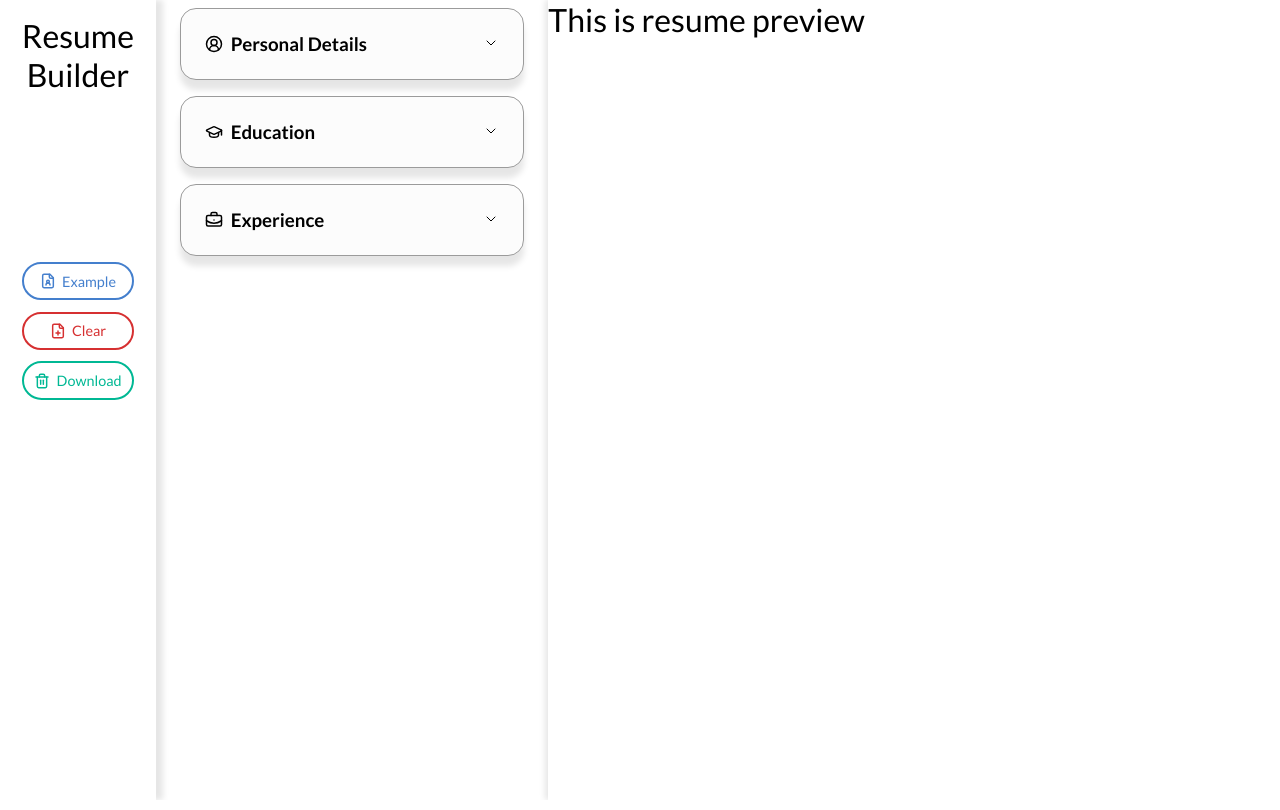
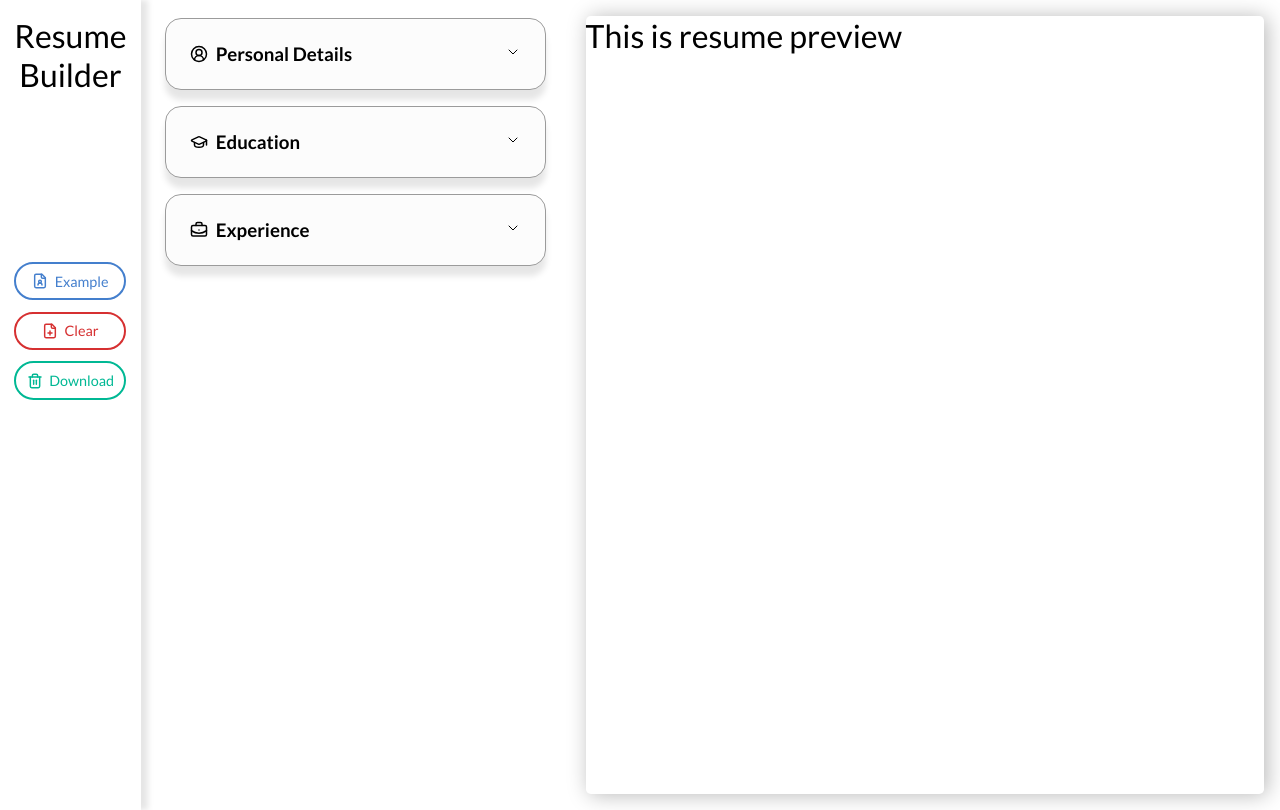
Before and after one commit to KRanggaR/CV_Application, a React (Vite) app: page / in a window 1280 px wide. Built offline with nearby package versions, Linux system fonts and the light colour scheme; a web font is replaced by a local one.

Commit message:
Updated buttons UI after ambiguity

```diff
--- a/src/UI/Education.jsx
+++ b/src/UI/Education.jsx
@@ -3,7 +3,7 @@ import '../UI/ui.css'
 import DetailFormButtons from './DetailFormButtons'
 
 function Education({ detail : {degree, school,location, endDate, startDate}, id, onChange, onDelete }) {
-const [formVisible, setFormVisible] = useState(true);
+const [formVisible, setFormVisible] = useState(false);
 const toggleFormVisibility = ()=> {
     setFormVisible(!formVisible);
 }
--- a/src/components/DetailForm.jsx
+++ b/src/components/DetailForm.jsx
@@ -67,6 +67,7 @@ function DetailForm({formData, setFormData}) {
           startDate: '',
           endDate: '',
           location: '',
+          formVisible: true,
         },
       ],
     }));
--- a/src/components/ResumePreview.jsx
+++ b/src/components/ResumePreview.jsx
@@ -4,7 +4,7 @@ import '../styles/defaultView.css';
 function ResumePreview() {
   return (
     <>
-    <div className='resumePreview '>
+    <div className='pdf-content'>
 
      <h1>This is resume preview</h1>
     </div>
--- a/src/styles/defaultView.css
+++ b/src/styles/defaultView.css
@@ -4,21 +4,22 @@
 
 .controlPanel {
     min-height: 100vh;
-    flex: 12%;
+    flex: 10%;
     box-shadow: 7px 0 6px #0000001a;
 
     /* min-width: 80px; */
 }
 
 .detailForm {
-    flex: 28%;
+    margin-top: 0.6rem;
+    flex: 30%;
     height: 100vh;
     overflow-y: auto
 
 }
 
-.resumePreview {
-    flex: 57%;
+.pdf-content {
+    flex: 52%;
 }
 
 .controlPanel_box{
@@ -39,6 +40,8 @@
     flex-direction: column;
     gap: 0.7rem;
 }
-.resumePreview{
-    box-shadow: -3px 0 6px #0000001a;
+.pdf-content{
+    margin: 1rem;
+    box-shadow: 3px 1px 21px #00000048;
+    border-radius: 0.3rem;
 }
```
